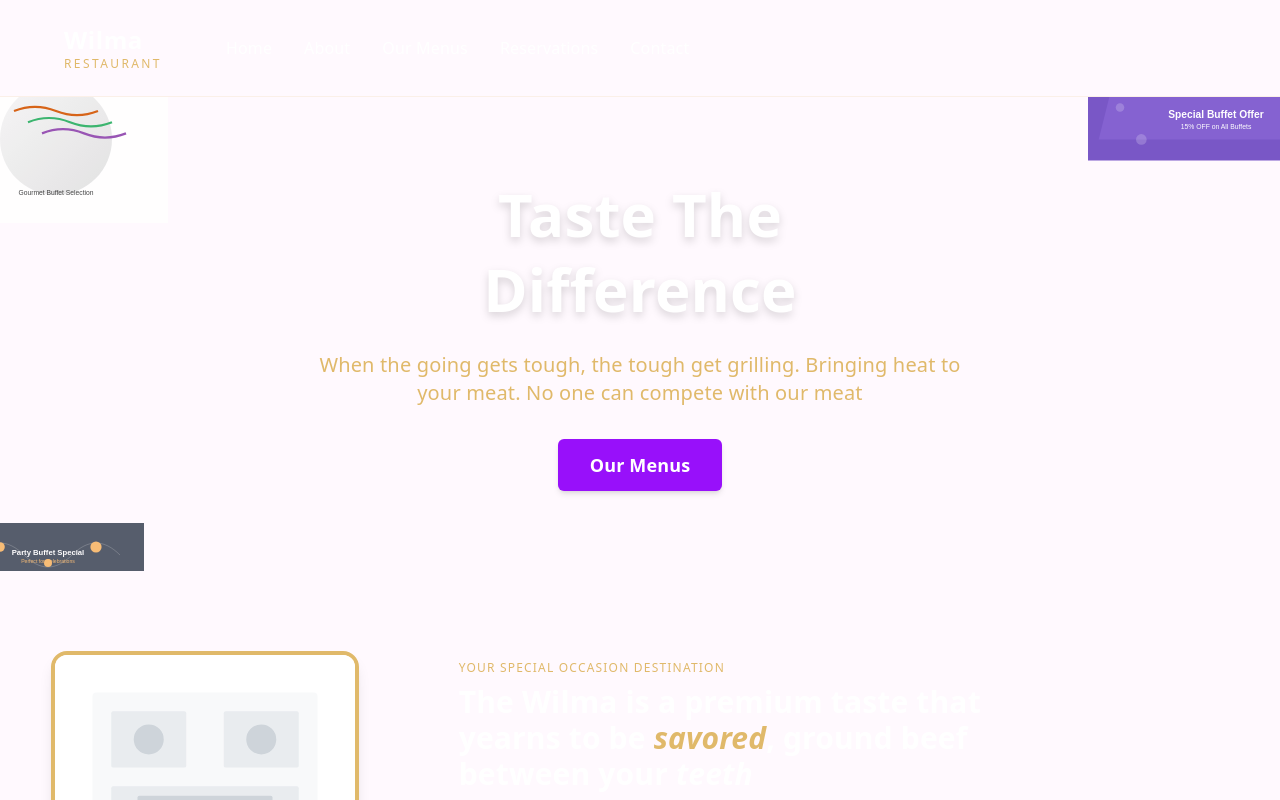
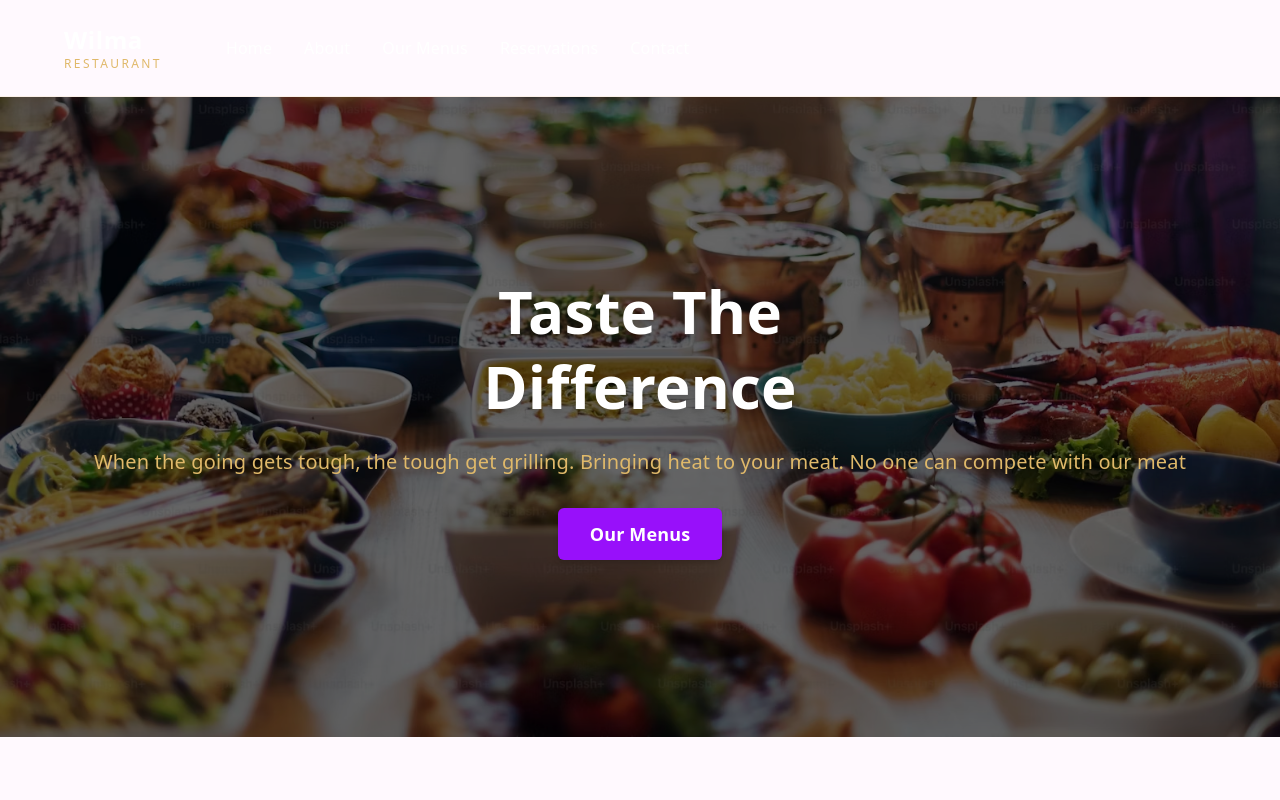
Before and after one commit to Isaladwy/open-buffet-landing-page, a Next.js app: page / in a window 1280 px wide. Shown: the top 800 px of the page. Built offline with nearby package versions, Linux system fonts and the light colour scheme.

Commit message:
style: update Hero component for full-page background and improved layout
- Replace decorative images with a full-page background image for enhanced visual impact
- Add dark overlay for better text readability
- Adjust layout to center content and improve overall design

```diff
--- a/app/components/Hero.tsx
+++ b/app/components/Hero.tsx
@@ -3,24 +3,17 @@
 
 export default function Hero() {
   return (
-    <section className="relative bg-transparent py-20 px-6 md:px-0 flex flex-col items-center text-center overflow-hidden">
-      {/* Decorative Images */}
+    <section className="relative w-full min-h-[80vh] flex items-center justify-center overflow-hidden">
+      {/* Full-page background image */}
       <img
-        src="/images/buffet1.svg"
-        alt="Buffet Plate"
-        className="hidden md:block absolute top-0 left-0 w-56 -translate-y-1/4 -translate-x-1/4 z-0 opacity-90"
+        src="/images/buffet1.png"
+        alt="Buffet Food"
+        className="absolute inset-0 w-full h-full object-cover object-center z-0"
       />
-      <img
-        src="/images/special-offer.svg"
-        alt="Special Offer Plate"
-        className="hidden md:block absolute top-0 right-0 w-64 -translate-y-1/4 translate-x-1/4 z-0 opacity-90"
-      />
-      <img
-        src="/images/party-buffet.svg"
-        alt="Leaf Decor"
-        className="hidden md:block absolute bottom-0 left-0 w-48 translate-y-1/4 -translate-x-1/4 z-0 opacity-80"
-      />
-      <div className="max-w-2xl mx-auto z-10">
+      {/* Dark overlay for readability */}
+      <div className="absolute inset-0 bg-black/60 z-10" />
+      {/* Content */}
+      <div className="relative z-20 flex flex-col items-center text-center px-6">
         <h1 className="text-4xl md:text-6xl font-extrabold text-white mb-6 leading-tight drop-shadow-lg">
           Taste The <br className="hidden md:block" />
           Difference
```
Also changed, not shown: public/images/buffet1.png (added).
